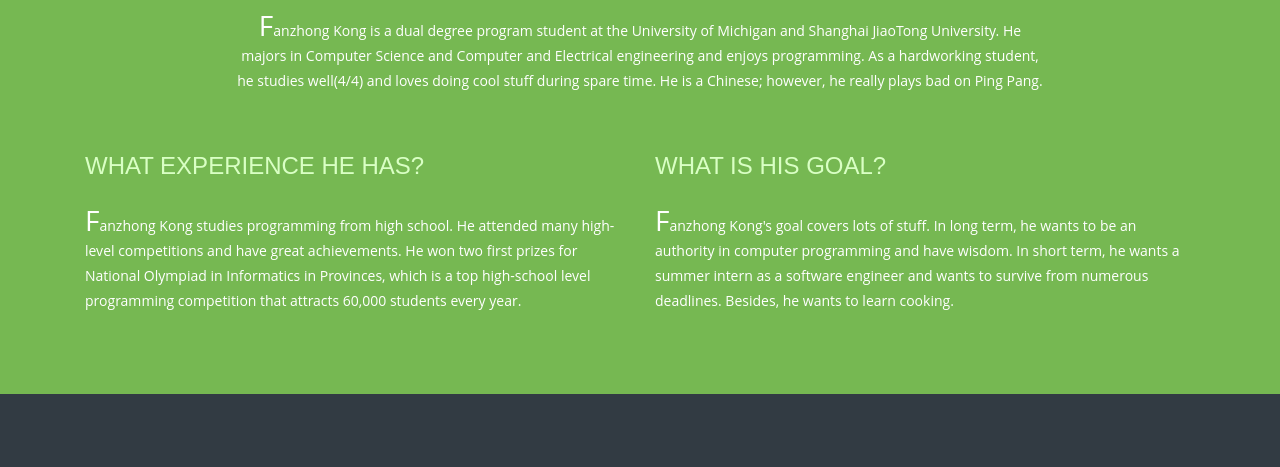
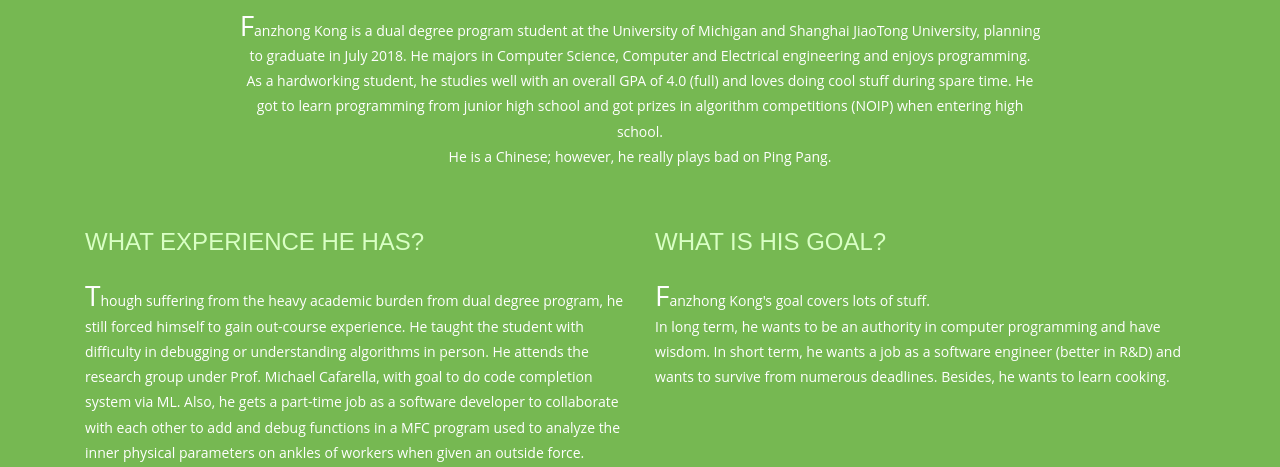
Before and after one commit to kongfanzhong/personal-website-kfz, a plain HTML site: page about.html in a window 1280 px wide. Shown: the part 180-647 px from the top of the page. Drawn offline with Linux system fonts and the light colour scheme; a web font is replaced by a local one.

Commit message:
modify introduction

```diff
--- a/about.html
+++ b/about.html
@@ -108,24 +108,18 @@ h4.Tag{
           <div class="about-info">
             <h3>ABOUT ME</h3>
             <h4>Who is Fanzhong Kong?</h4>
-            <p class="CapUp"> Fanzhong Kong is a dual degree program student at the University of Michigan and Shanghai JiaoTong University.
-            He majors in Computer Science and Computer and Electrical engineering and enjoys programming.
-            As a hardworking student, he studies well(4/4) and loves doing cool stuff during spare time.
-           He is a Chinese; however, he really plays bad on Ping Pang. </p>
+            <p class="CapUp"> Fanzhong Kong is a dual degree program student at the University of Michigan and Shanghai JiaoTong University, planning to graduate in July 2018. He majors in Computer Science, Computer and Electrical engineering and enjoys programming. <br> As a hardworking student, he studies well with an overall GPA of 4.0 (full) and loves doing cool stuff during spare time.  He got to learn programming from junior high school and got prizes in algorithm competitions (NOIP) when entering high school.  <br> He is a Chinese; however, he really plays bad on Ping Pang. </p>
           </div>
           <div class="about-grids">
             <div class="col-md-6 about-grid">
               <h4>What experience he has?</h4>
-              <p class="CapUp">Fanzhong Kong studies programming from high school.
-              He attended many high-level competitions and have great achievements.
-              He won two first prizes for National Olympiad in Informatics in Provinces,
-              which is a top high-school level programming competition that attracts 60,000 students every year. </p>
+              <p class="CapUp">Though suffering from the heavy academic burden from dual degree program, he still forced himself to gain out-course experience. He taught the student with difficulty in debugging or understanding algorithms in person. He attends the research group under Prof. Michael Cafarella, with goal to do code completion system via ML. Also, he gets a part-time job as a software developer to collaborate with each other to add and debug functions in a MFC program used to analyze the inner physical parameters on ankles of workers when given an outside force. </p>
             </div>
             <div class="col-md-6 about-grid">
               <h4>What is his goal?</h4>
-              <p class="CapUp"> Fanzhong Kong's goal covers lots of stuff.
+              <p class="CapUp"> Fanzhong Kong's goal covers lots of stuff. <br>
               In long term, he wants to be an authority in computer programming and have wisdom.
-              In short term, he wants a summer intern as a software engineer and wants to survive from numerous deadlines. Besides, he wants to learn cooking.
+              In short term, he wants a job as a software engineer (better in R&D) and wants to survive from numerous deadlines. Besides, he wants to learn cooking.
               </p>
             </div>
             <div class="clearfix"></div>
@@ -140,7 +134,7 @@ h4.Tag{
           <div class="skill-grids">
           <div class="col-md-3 skills-grid text-center">
             <div class="circle" id="circles-1"></div>
-            <p>Algorithms and Data structure(C++, C, Pascal, Python)</p>
+            <p>Algorithms and Data structure(C++, C, java, Python)</p>
           </div>
           <div class="col-md-3 skills-grid text-center">
             <div class="circle" id="circles-2"></div>
```
